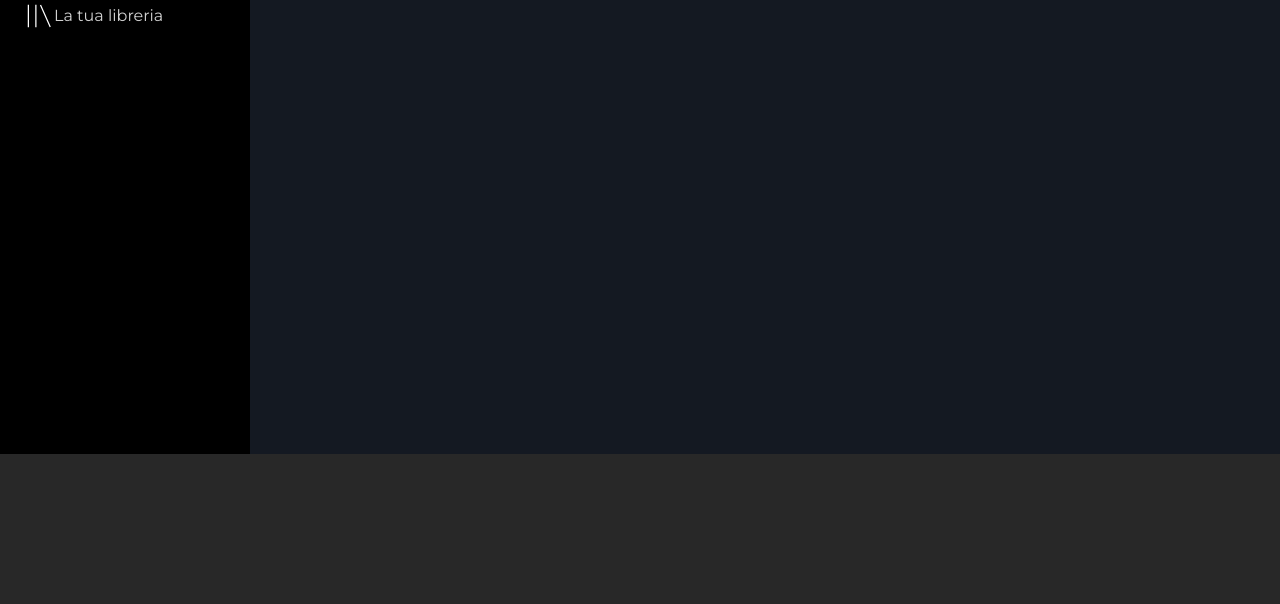
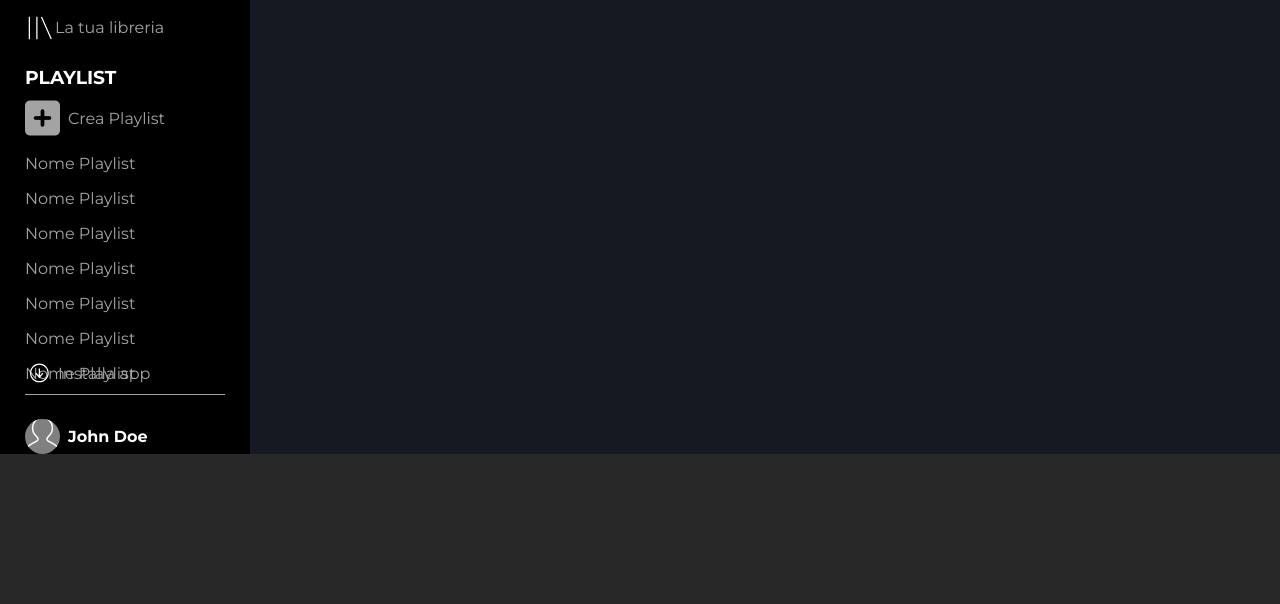
Before and after one commit to AntonioLoco/html-css-spotifyweb, a plain HTML site: page index.html in a window 1280 px wide. Shown: the part 196-800 px from the top of the page. Drawn offline with Linux system fonts and the light colour scheme.

Commit message:
Added footer of sidebar

```diff
--- a/css/responsive.css
+++ b/css/responsive.css
@@ -21,11 +21,39 @@ Phone Screen - 600px
     :root{
         /* Measurable */
         --sidebar-width: 50px;
-        --padding-gap-sidebar: .5em;
+        --margin-gap-sidebar: 1em;
+    }
+
+    /* Buttons */
+    /* Button Download */
+    #btn-download{
+        border-bottom: none;
+        justify-content: center;
+    }
+
+    #btn-download span{
+        display: none;
+    }
+
+    /* Button Profile */
+    #btn-profile{
+        justify-content: center;
+    }
+
+    #btn-profile h4{
+        display: none;
+    }
+
+    #photo-user img{
+        margin: 0;
     }
 
     /* SIDEBAR */
-    /* Header */
+    /* Header Sidebar*/
+    .header-sidebar{
+        margin-top: .5em;
+    }
+
     /* logo */
     #big-logo{
         display: none;
@@ -35,9 +63,21 @@ Phone Screen - 600px
         display: block;
     }
 
-    /* Main */
+    /* Main Sidebar*/
     /* menu */
     .main-sidebar li span{
         display: none;
     }
+
+    .main-sidebar .sidebar-menu li{
+        justify-content: center;
+    }
+
+    /* playlist */
+    .main-sidebar .sidebar-playlist{
+        display: none;
+    }
+
+    /* Footer Sidebar */
+
 }
--- a/css/style.css
+++ b/css/style.css
@@ -14,6 +14,11 @@ ul{
     list-style-type: none;
 }
 
+a{
+    text-decoration: none;
+    color: inherit;
+}
+
 /* COMMON */
 html{
     font-size: 100%;
@@ -24,7 +29,7 @@ html{
 :root{
     /* Palette */
     --grey-dark: #282828;
-    --grey-light: #D2D2D2;
+    --grey-light: #A3A3A3;
     --blue-dark: #141922;
     --green-light: #ADFF2F;
 
@@ -36,8 +41,8 @@ html{
     --playerbar-height: 150px;
     --sidebar-width: 250px;
 
-    /* Padding */
-    --padding-gap-sidebar: 1.5rem;
+    /* Margin */
+    --margin-gap-sidebar: 1.5rem;
 }
 
 /* Layout */
@@ -48,18 +53,76 @@ html{
     flex-wrap: wrap;
 }
 
+.container{
+    width: 80%;
+    margin: 0 auto;
+}
+
+/* Buttons */
+/* Button add Playlist */
+#btn-add-playlist{
+    display: flex;
+    align-items: center;
+}
+
+#btn-add-playlist i{
+    font-size: 2.5em;
+    margin-right: .5rem;
+}
+
+/* Button download */
+#btn-download{
+    color: var(--grey-light);
+    display: flex;
+    align-items: center;
+    border-bottom: 1px solid var(--grey-light);
+    padding-bottom: .5em;
+}
+
+#btn-download img{
+    width: 25px;
+    margin-right: .5em;
+}
+
+/* Button User Profile*/
+#btn-profile{
+    display: flex;
+    align-items: center;
+    margin-top: var(--margin-gap-sidebar);
+}
+
+#btn-profile h4{
+    color: var(--white);
+}
+
+#photo-user img{
+    width: 35px;
+    height: 35px;
+    border-radius: 50%;
+    object-fit: cover;
+    background-color: grey;
+    margin-right: .5em;
+}
+
 /* ------------------------------------------------ */
 /* SIDEBAR */
 .sidebar{
     width: var(--sidebar-width);
     height: calc(100% - var(--playerbar-height));
     background-color: var(--black);
+
+    /* DEBUG */
+    display: flex;
+    flex-direction: column;
+    justify-content: space-between;
 }
 
-/* Header */
+/* Header Sidebar*/
 /* logo */
 .header-sidebar{
-    padding: var(--padding-gap-sidebar);
+    height: 100px;
+    display: flex;
+    align-items: center;
 }
 
 #big-logo{
@@ -70,16 +133,17 @@ html{
     display: none;
 }
 
-/* Main */
-/* menu */
+/* Main Sidebar*/
 .main-sidebar{
+    height: calc(100% - 200px);
     color: var(--grey-light);
 }
 
+/* menu */
 .main-sidebar .sidebar-menu li{
     display: flex;
     align-items: center;
-    padding: .5em var(--padding-gap-sidebar);
+    margin-top: 1em;
 }
 
 .main-sidebar .sidebar-menu img{
@@ -87,33 +151,30 @@ html{
 }
 
 /* playlist */
+.main-sidebar .sidebar-playlist{
+    margin-top: var(--margin-gap-sidebar);
+}
 
+#title-playlist{
+    color: var(--white);
+    margin-bottom: .5em;
+}
 
+.main-sidebar .sidebar-playlist ul li{
+    margin-top: 1em;
+}
 
-
-
-
-
-
-
-
-
-
-
-
-
-
-
-
-
-
-
+/* Footer Sidebar */
+.footer-sidebar{
+    height: 100px;
+    display: flex;
+    align-items: flex-end;
+}
 
 /* CONTENT */
 .content{
     width: calc(100% - var(--sidebar-width));
     height: calc(100vh - var(--playerbar-height));
-    padding: var(--padding-gap);
     overflow: auto;
     background-color: var(--blue-dark);
 
@@ -125,6 +186,5 @@ html{
 .player-bar{
     width: 100%;
     height: var(--playerbar-height);
-    padding: var(--padding-gap);
     background-color: var(--grey-dark);
 }
--- a/index.html
+++ b/index.html
@@ -28,15 +28,18 @@
         <div class="sidebar">
             <!-- Header Sidebar -->
             <div class="header-sidebar">
+                <div class="container">
                     <!-- Logo -->
                     <img id="big-logo" src="img/logo.svg" alt="Logo Spotify">
                     <img id="small-logo" src="img/logo-small.svg" alt="">
                     <!-- /Logo -->
                 </div>
+            </div>
             <!-- /Header Sidebar -->
 
             <!-- Main Sidebar -->
             <div class="main-sidebar">
+                <div class="container">
                     <!-- Menu -->
                     <nav class="sidebar-menu">
                         <ul>
@@ -58,23 +61,41 @@
 
                     <!-- Playlist -->
                     <div class="sidebar-playlist">
-                    <a href="" class="btn"></a>
+                        <h3 id="title-playlist">PLAYLIST</h3>
+                        <a href="" id="btn-add-playlist">
+                            <i class="fa-solid fa-square-plus"></i>
+                            <span>Crea Playlist</span>
+                        </a>
                         <ul>
-                        <li></li>
-                        <li></li>
-                        <li></li>
-                        <li></li>
-                        <li></li>
-                        <li></li>
-                        <li></li>
+                            <li>Nome Playlist</li>
+                            <li>Nome Playlist</li>
+                            <li>Nome Playlist</li>
+                            <li>Nome Playlist</li>
+                            <li>Nome Playlist</li>
+                            <li>Nome Playlist</li>
+                            <li>Nome Playlist</li>
                         </ul>
                     </div>
                     <!-- /Playlist -->
                 </div>
+            </div>
             <!-- /Main Sidebar -->
 
             <!-- Footer Sidebar -->
-            <div class="footer-sidebar"></div>
+            <div class="footer-sidebar">
+                <div class="container">
+                    <a href="" id="btn-download">
+                        <img src="img/download.svg" alt="Download icon">
+                        <span>Installa app</span>
+                    </a>
+                    <a href="" id="btn-profile">
+                        <div id="photo-user">
+                            <img src="img/profile.svg" alt="Profile icon">
+                        </div>
+                        <h4>John Doe</h4>
+                    </a>
+                </div>
+            </div>
             <!-- /Footer Sidebar -->
 
         </div>
```
Lines whose indentation alone changed are shown as unchanged.
